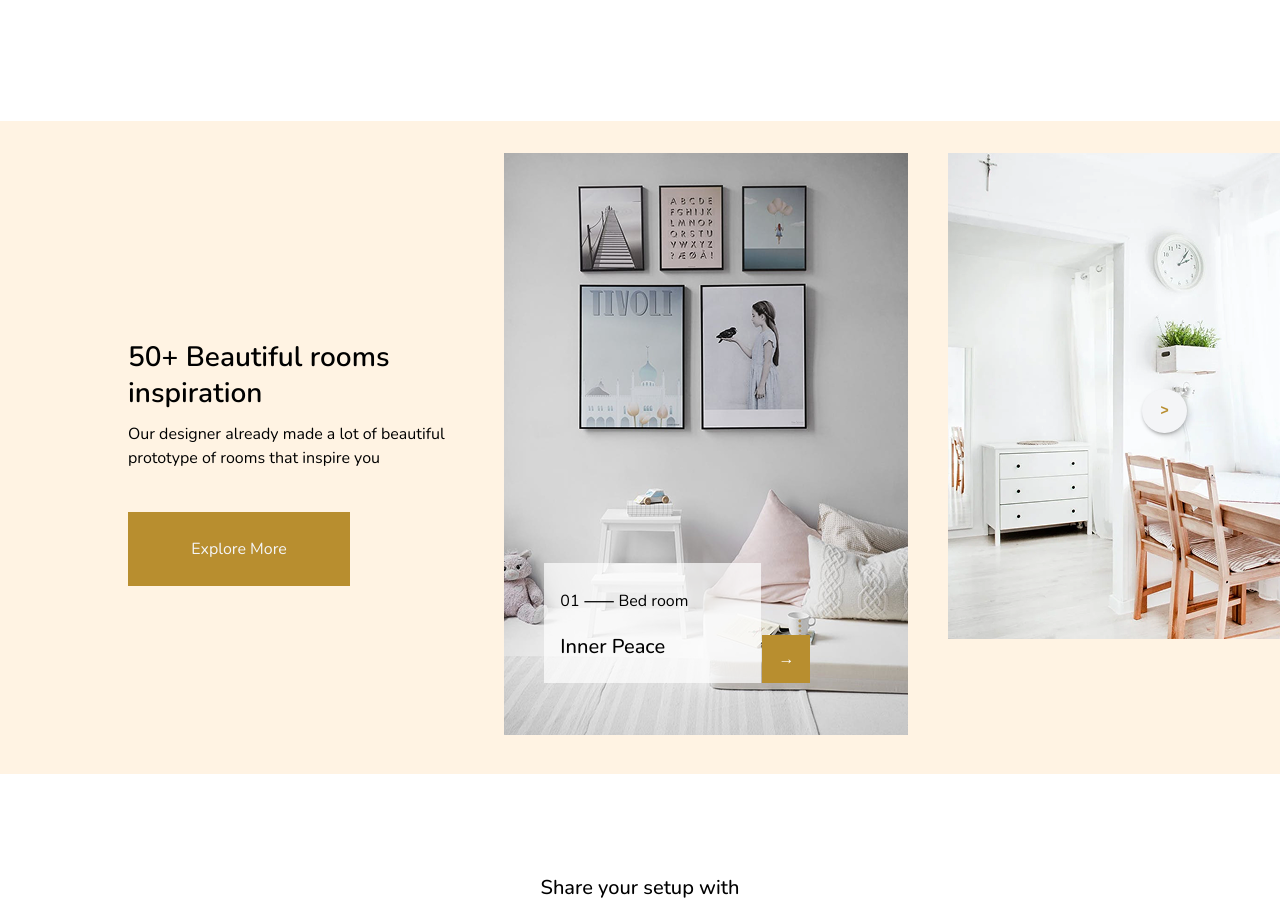
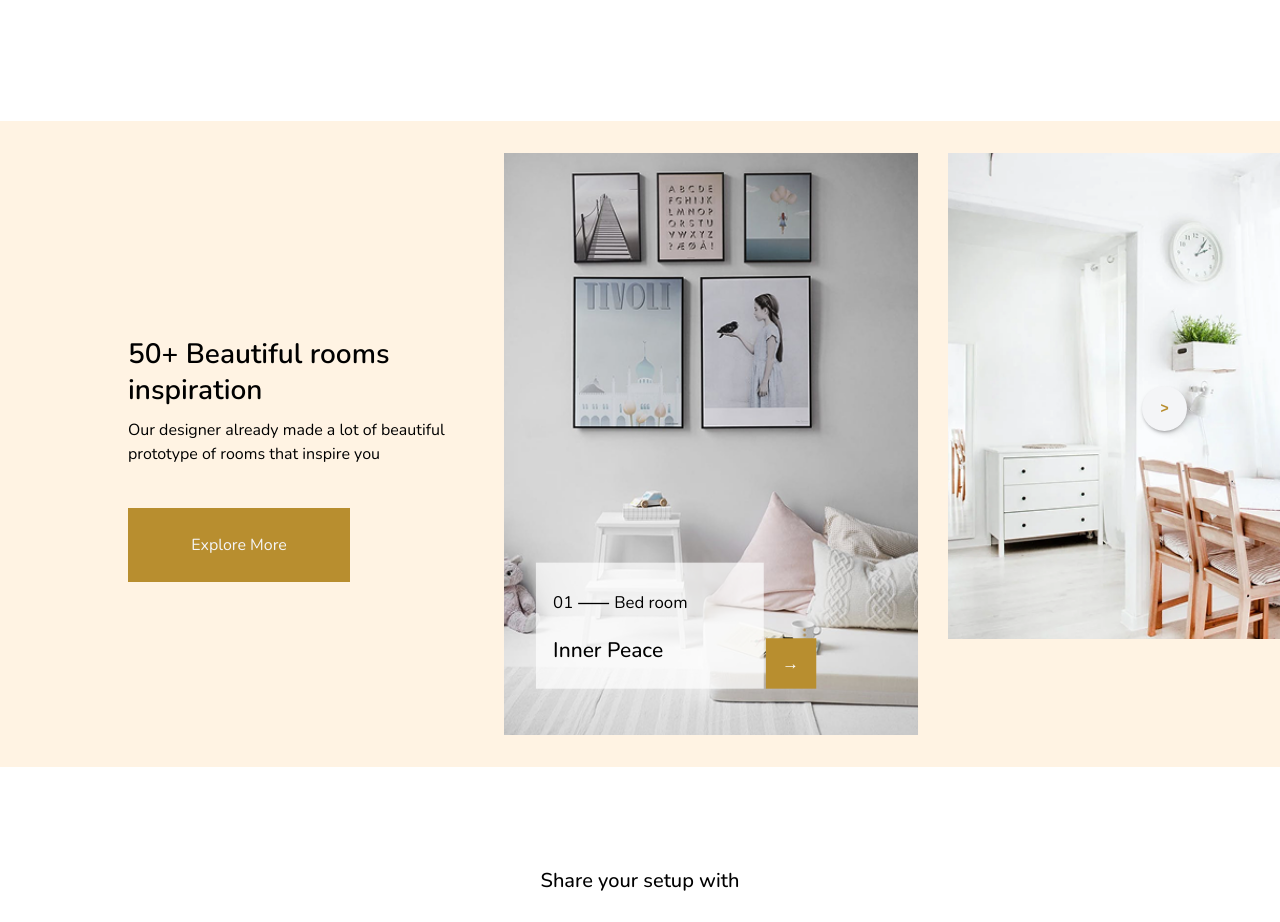
Before and after one commit to brycewoodland/Furniro, a plain HTML site: page index.html in a window 1280 px wide. Shown: the part 2700-3622 px from the top of the page. Drawn offline with nearby package versions, Linux system fonts and the light colour scheme.

Commit message:
Working on the card slider

```diff
--- a/css/styles.css
+++ b/css/styles.css
@@ -248,30 +248,65 @@ header {
   display: flex;
   flex-direction: column;
   justify-content: center;
+  width: 420px;
 }
 
-.inspiration .card-slider {
+.card-slider {
+  overflow: hidden;
+  width: 1000px; /* or 100% */
+  position: relative;
+}
+
+.card-track {
   display: flex;
-  overflow: hidden;
-  position: relative;
-  width: 1000px;
+  transition: transform 0.5s ease-in-out;
   gap: 40px;
 }
 
-.inspiration .card-inspiration {
-  flex: 0 0 auto;
-  scroll-snap-align: start;
+.card-inspiration {
+  min-width: 400px;
+  flex-shrink: 0;
 }
 
-.inspiration .inspiration-text {
-  width: 420px;
+.card-inspiration {
+  width: 372px;
+  height: 486px;
+  transition: transform 0.5s ease, width 0.5s ease, height 0.5s ease;
+  flex-shrink: 0;
+  position: relative;
+  overflow: hidden;
 }
+
+.card-inspiration.active {
+  width: 404px;
+  height: 582px;
+  transform: scale(1.05);
+  z-index: 10;
+}
+
+.card-inspiration img {
+  width: 100%;
+  height: 100%;
+  object-fit: cover;
+  transition: width 0.5s ease, height 0.5s ease;
+  margin-right: 10px;
+}
+
+/* .card-inspiration img {
+  object-fit: cover;
+  transition: inherit;
+} */
 
 .inspiration .card-inspiration {
   position: relative;
 }
 
 .inspiration .card-description {
+  display: none;
+}
+
+.inspiration .card-description.active {
+  display: block;
   background: rgba(255, 255, 255, 0.7);
   width: 217px;
   height: 120px;
@@ -279,9 +314,16 @@ header {
   position: absolute;
   bottom: 10%;
   left: 10%;
+  flex: 0 0 auto;
+  scroll-snap-align: start;
 }
 
 .inspiration .next-btn {
+  display: none;
+}
+
+.inspiration .next-btn.active {
+  display: inline-block;
   background: var(--primary-color);
   color: #fff;
   padding: 0.75rem;
@@ -293,9 +335,33 @@ header {
   text-align: center;
 }
 
-.inspiration .next-btn:hover {
+.inspiration .next-btn.active:hover {
   background: var(--light-accent);
   color: var(--primary-color);
+}
+
+.arrow-badge {
+  position: absolute;
+  top: 40%;
+  right: 12%;
+  background-color: var(--light-color);
+  color: var(--primary-color);
+  font-size: 0.875rem;
+  font-weight: 600;
+  border-radius: 50%;
+  width: 2.8rem;
+  height: 2.8rem;
+  display: flex;
+  align-items: center;
+  justify-content: center;
+  box-shadow: 4px 4px 6px -1px rgb(0 0 0 / 0.1), 0 2px 4px -2px rgb(0 0 0 / 0.5);
+  cursor: pointer;
+  z-index: 1000;
+}
+
+.arrow-badge:hover {
+  background: var(--primary-color);
+  color: var(--light-color);
 }
 
 /* ======================
@@ -379,7 +445,7 @@ footer {
 .footer-grid {
   display: grid;
   grid-template-columns: repeat(auto-fit, minmax(200px, 1fr));
-  align-items: start; /* Aligns all columns to the top */
+  align-items: start;
   gap: 40px;
   max-width: 1200px;
   margin: 0 auto;
@@ -394,7 +460,6 @@ footer {
   margin-bottom: 20px;
   text-transform: uppercase;
 }
-
 
 .footer-grid h1 {
   font-size: 24px;
@@ -566,29 +631,6 @@ footer {
   box-shadow: 0 4px 6px -1px rgb(0 0 0 / 0.1), 0 2px 4px -2px rgb(0 0 0 / 0.1);
 }
 
-.arrow-badge {
-  position: absolute;
-  top: 40%;
-  right: 12%;;
-  background-color: var(--light-color);
-  color: var(--primary-color);
-  font-size: 0.875rem;
-  font-weight: 600;
-  border-radius: 50%;
-  width: 2.8rem;
-  height: 2.8rem;
-  display: flex;
-  align-items: center;
-  justify-content: center;
-  box-shadow: 4px 4px 6px -1px rgb(0 0 0 / 0.1), 0 2px 4px -2px rgb(0 0 0 / 0.5);
-  cursor: pointer;
-}
-
-.arrow-badge:hover {
-  background: var(--primary-color);
-  color: var(--light-color);
-}
-
 /* Buttons */
 .btn {
   display: flex;
@@ -701,7 +743,10 @@ footer {
     grid-template-columns: 1fr;
   }
 
-  .gallery-top-left, .gallery-bottom-left, .gallery-top-right, .gallery-bottom-right {
+  .gallery-top-left,
+  .gallery-bottom-left,
+  .gallery-top-right,
+  .gallery-bottom-right {
     gap: 10px;
   }
 
@@ -720,7 +765,6 @@ footer {
 
 /* Mobile screens (e.g., up to 767px) */
 @media (max-width: 767px) {
-
   .navbar {
     justify-content: center;
     align-items: center;
@@ -730,7 +774,7 @@ footer {
     padding: 0 5px;
   }
 
-  .navbar .nav-icons a:last-child i{
+  .navbar .nav-icons a:last-child i {
     margin-right: 1.5em;
   }
 
@@ -742,7 +786,7 @@ footer {
     display: block;
   }
 
-  .navbar .main-nav.open ul{
+  .navbar .main-nav.open ul {
     display: flex;
     flex-direction: column;
     align-items: center;
@@ -861,7 +905,11 @@ footer {
     gap: 5px;
   }
 
-  .gallery-center, .gallery-top-left, .gallery-bottom-left, .gallery-top-right, .gallery-bottom-right {
+  .gallery-center,
+  .gallery-top-left,
+  .gallery-bottom-left,
+  .gallery-top-right,
+  .gallery-bottom-right {
     display: none;
     overflow: hidden;
   }
--- a/index.html
+++ b/index.html
@@ -34,7 +34,7 @@
             <h1>Furniro</h1></a
           >
         </div>
-        <div class="hamburger-menu">
+        <div class="hamburger-menu" data-nav-toggle>
           <span class="bar"></span>
           <span class="bar"></span>
           <span class="bar"></span>
@@ -313,23 +313,39 @@
         <a href="#" class="btn btn-primary"> Explore More </a>
       </div>
       <div class="card-slider">
+        <div class="card-track">
           <div class="card-inspiration">
             <img src="images/Rectangle 24.png" alt="inner-peace" loading="lazy" />
-          <div class="card-description">
+            <div class="card-description active">
               <p class="sm-text">01 ⸺ Bed room</p>
               <h5 class="md-text">Inner Peace</h5>
             </div>
             <div class="next-btn-container">
-            <a href="" class="next-btn"> &rarr; </a>
+              <a href="#" class="next-btn active"> &rarr; </a>
             </div>
           </div>
           <div class="card-inspiration">
             <img src="images/Rectangle 25.png" alt="kitchen" loading="lazy" />
+            <div class="card-description">
+              <p class="sm-text">02 ⸺ Kitchen</p>
+              <h5 class="md-text">Modern Taste</h5>
             </div>
-        <div class="arrow-badge">&#707;</div>
+            <div class="next-btn-container">
+              <a href="#" class="next-btn"> &rarr; </a>
+            </div>
+          </div>
           <div class="card-inspiration">
             <img src="images/Rectangle 26.png" alt="bedroom" loading="lazy" />
+            <div class="card-description">
+              <p class="sm-text">03 ⸺ Bed room</p>
+              <h5 class="md-text">Cozy Retreat</h5>
             </div>
+            <div class="next-btn-container">
+              <a href="#" class="next-btn"> &rarr; </a>
+            </div>
+          </div>
+        </div>
+        <div class="arrow-badge"> &#707; </div>
       </div>
     </section>
 
--- a/js/main.js
+++ b/js/main.js
@@ -6,7 +6,7 @@ copyrightDate.textContent = date;
 
 // Hamburger Menu
 const body = document.body;
-const hamburgerMenu = document.querySelector('.hamburger-menu');
+const hamburgerMenu = document.querySelector('[data-nav-toggle]');
 const mainNav = document.querySelector('.main-nav');
 const navLinks = document.querySelectorAll('a');
 
@@ -21,5 +21,35 @@ navLinks.forEach(link => {
         hamburgerMenu.classList.remove('open');
         mainNav.classList.remove('open');
         body.classList.remove('no-scroll');
-    })
-})
+    });
+});
+
+// Card Slider
+const cards = document.querySelectorAll('.card-inspiration');
+const descriptions = document.querySelectorAll('.card-description');
+const buttons = document.querySelectorAll('.next-btn');
+const arrow = document.querySelector('.arrow-badge');
+const track = document.querySelector('.card-track');
+const cardWidth = cards[0].offsetWidth;
+let currentIndex = 0;
+
+const updateActiveCard = (index) => {
+  cards.forEach((card, i) => {
+    descriptions[i].classList.remove('active');
+    buttons[i].classList.remove('active');
+    card.classList.remove('active');
+  });
+
+  descriptions[index].classList.add('active');
+  buttons[index].classList.add('active');
+  cards[index].classList.add('active');
+
+  track.style.transform = `translateX(-${index * cardWidth * 1.1}px)`;
+}
+
+arrow.addEventListener('click', () => {
+  currentIndex = (currentIndex + 1) % cards.length;
+  updateActiveCard(currentIndex);
+});
+
+updateActiveCard(currentIndex);
```
Lines whose indentation alone changed are shown as unchanged.
